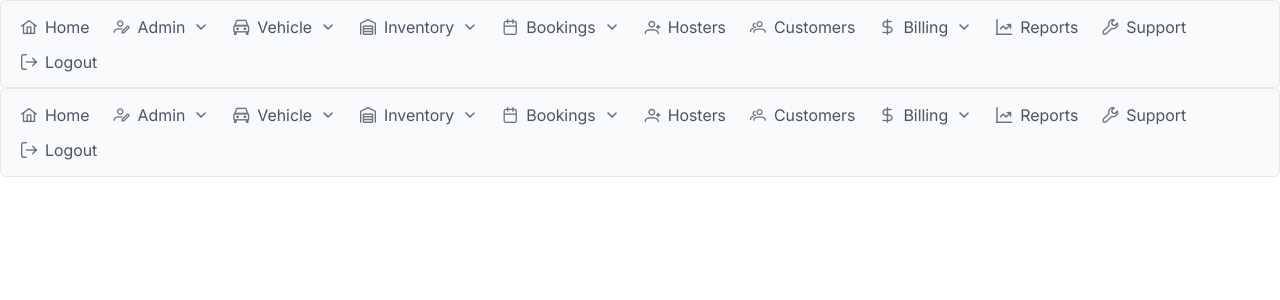
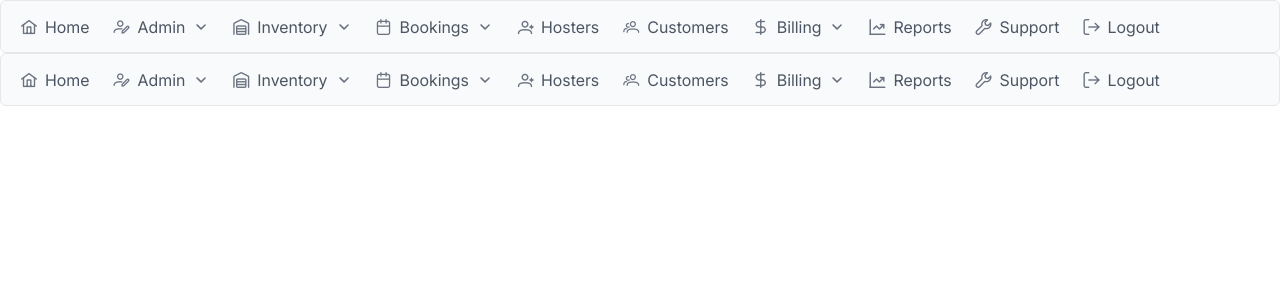
Before and after one commit to Irfan354/car-rental-sales-UI, a Next.js app: page /components/navbar in a window 1280 px wide. Shown: the top 300 px of the page. Built offline with nearby package versions, Linux system fonts and the light colour scheme.

Commit message:
updated navbar

```diff
--- a/src/app/components/navbar/page.jsx
+++ b/src/app/components/navbar/page.jsx
@@ -63,63 +63,6 @@ export default function Navbar() {
           label : "Settings",
           icon : " pi pi-cog",
           command : () => router.push("/admin/settings"),
-        },
-      ],
-    },
-    // vehicle
-    {
-      label: "Vehicle",
-      icon: "pi pi-car",
-      items: [
-        {
-          label : "All Vehicles",
-          icon : "pi pi-car",
-          command : () => router.push("/vehicle/all-vehicles")
-        },
-        {
-          label: "Vehicle Type",
-          icon: "pi pi-car",
-          command: () => router.push("/vehicle/vehicle-type"),
-        },
-        {
-          label: "Fuel Type",
-          icon: "pi pi-bolt",
-          command: () => router.push("/admin/vehicle/fuel-type"),
-        },
-        {
-          label: "Seater",
-          icon: "pi pi-users",
-          command: () => router.push("/vehicle/seater"),
-        },
-        {
-          label: "Transmission",
-          icon: "pi pi-sliders-h",
-          command: () => router.push("/vehicle/transmission"),
-        },
-        {
-          label : "Engine Capacity",
-          icon : "pi pi-cog",
-          command : () => router.push("/vehicle/enginecapacity"),
-        },
-        {
-          label : "Gears",
-          icon : "pi pi-cog",
-          command : () => router.push("/vehcile/gears"),
-        },
-        {
-          label : "Vehicle Status",
-          icon : " pi pi-check-circle",
-          command :()=> router.push("/vehicle/vehiclestatus"),
-        },
-        {
-          label : " Vehicle Features",
-          icon : "pi pi-star",
-          command : () => router.push("/vehicle/vehiclefeatures"),
-        },
-        {
-          label : " Vehicle Images",
-          icon : "pi pi-images",
-          command : () => router.push("/vehicle/vehicleimages"),
         },
       ],
     },
```
Also changed, not shown: src/app/vehicle/all-vehicles/page.jsx (deleted), src/app/vehicle/engine-capacity/page.jsx (deleted), src/app/vehicle/fuel-type/page.jsx (deleted), src/app/vehicle/gears/page.jsx (deleted), src/app/vehicle/seater/page.jsx (deleted), src/app/vehicle/transmission/page.jsx (deleted), src/app/vehicle/vehicle-features/page.jsx (deleted), src/app/vehicle/vehicle-images/page.jsx (deleted), src/app/vehicle/vehicle-status/page.jsx (deleted), src/app/vehicle/vehicle-type/page.jsx (deleted).
